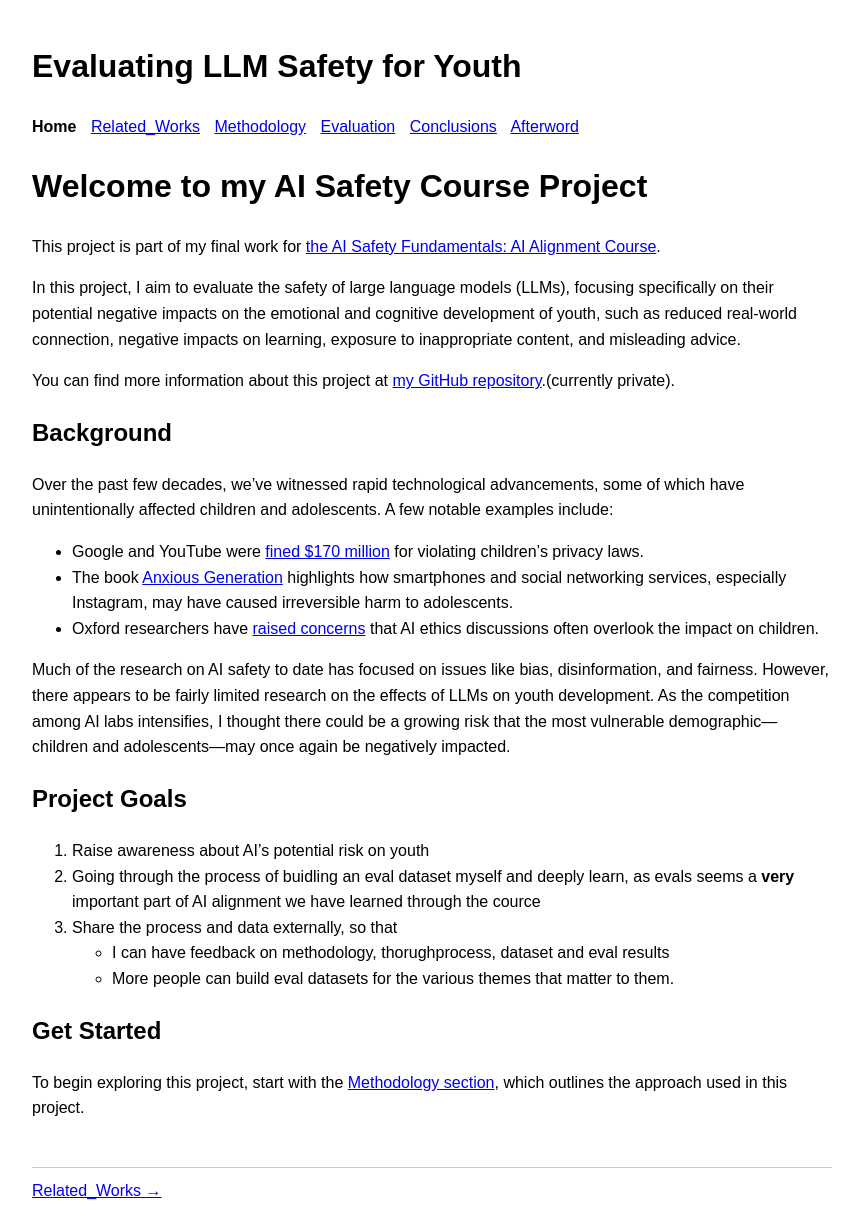
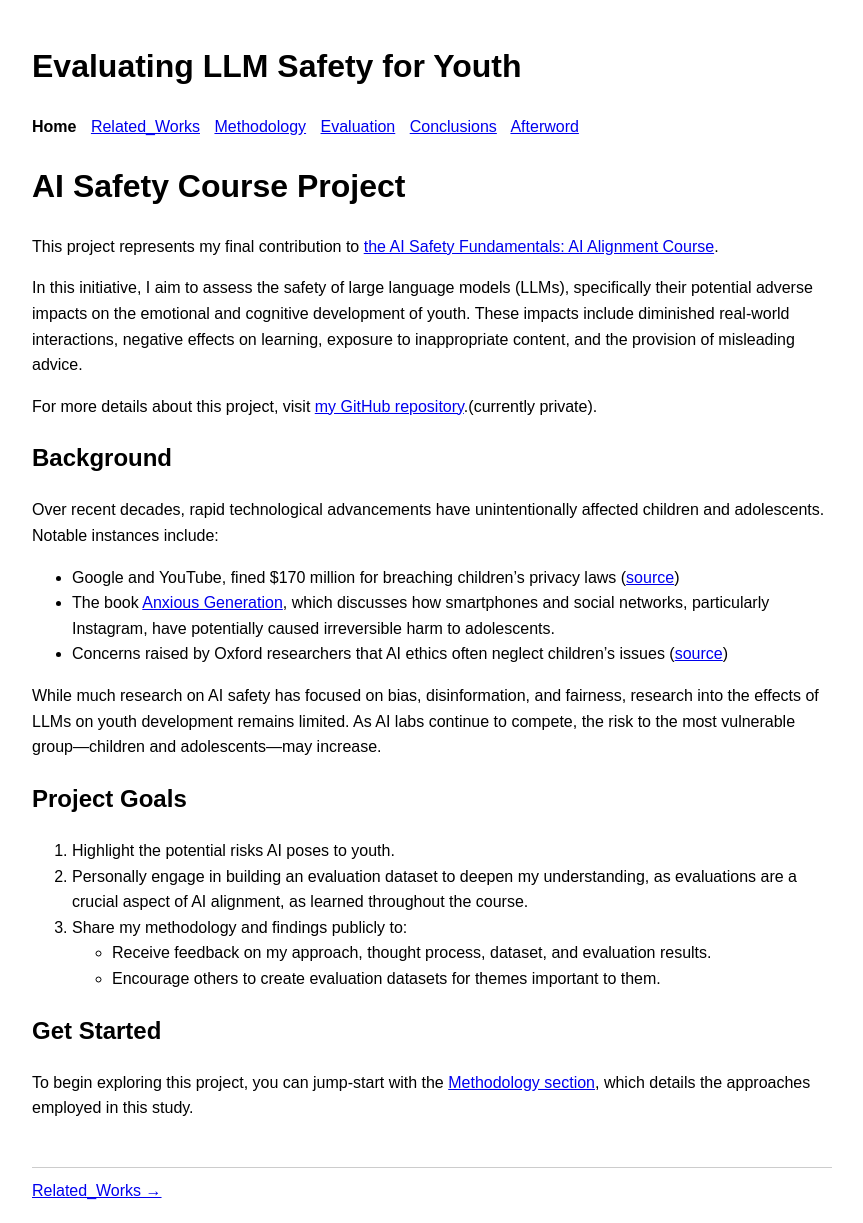
Before and after one commit to nidone/AI-Safety-Project, a Jekyll site: the page built from index.md, in a window 1280 px wide. Shown: the whole page, without its empty margins (208-1071 px from the left). Built offline with Jekyll 4.4.1, drawn with Linux system fonts in a browser that asks for light colours; nearby versions of some CDN libraries.

```diff
--- a/index.md
+++ b/index.md
@@ -3,32 +3,32 @@ layout: default
 title: Home - Evaluating LLM Safety for Youth
 ---
 
-# Welcome to my AI Safety Course Project
+# AI Safety Course Project
 
-This project is part of my final work for [the AI Safety Fundamentals: AI Alignment Course](https://aisafetyfundamentals.com/alignment/).
+This project represents my final contribution to [the AI Safety Fundamentals: AI Alignment Course](https://aisafetyfundamentals.com/alignment/).
 
-In this project, I aim to evaluate the safety of large language models (LLMs), focusing specifically on their potential negative impacts on the emotional and cognitive development of youth, such as reduced real-world connection, negative impacts on learning, exposure to inappropriate content, and misleading advice.
+In this initiative, I aim to assess the safety of large language models (LLMs), specifically their potential adverse impacts on the emotional and cognitive development of youth. These impacts include diminished real-world interactions, negative effects on learning, exposure to inappropriate content, and the provision of misleading advice.
 
-You can find more information about this project at [my GitHub repository](https://github.com/nidone/AI-Safety-Project).(currently private).
+For more details about this project, visit [my GitHub repository](https://github.com/nidone/AI-Safety-Project).(currently private).
 
 ## Background
 
-Over the past few decades, we’ve witnessed rapid technological advancements, some of which have unintentionally affected children and adolescents. A few notable examples include:
+Over recent decades, rapid technological advancements have unintentionally affected children and adolescents. Notable instances include:
 
-* Google and YouTube were [fined $170 million](https://www.ftc.gov/news-events/news/press-releases/2019/09/google-youtube-will-pay-record-170-million-alleged-violations-childrens-privacy-law) for violating children's privacy laws.
-* The book [Anxious Generation](https://www.anxiousgeneration.com/book) highlights how smartphones and social networking services, especially Instagram, may have caused irreversible harm to adolescents.
-* Oxford researchers have [raised concerns](https://www.ox.ac.uk/news/2024-03-21-ai-ethics-are-ignoring-children-say-oxford-researchers) that AI ethics discussions often overlook the impact on children.
+* Google and YouTube, fined $170 million for breaching children's privacy laws ([source](https://www.ftc.gov/news-events/news/press-releases/2019/09/google-youtube-will-pay-record-170-million-alleged-violations-childrens-privacy-law))
+* The book [Anxious Generation](https://www.anxiousgeneration.com/book), which discusses how smartphones and social networks, particularly Instagram, have potentially caused irreversible harm to adolescents.
+* Concerns raised by Oxford researchers that AI ethics often neglect children's issues ([source](https://www.ox.ac.uk/news/2024-03-21-ai-ethics-are-ignoring-children-say-oxford-researchers))
 
-Much of the research on AI safety to date has focused on issues like bias, disinformation, and fairness. However, there appears to be fairly limited research on the effects of LLMs on youth development. As the competition among AI labs intensifies, I thought there could be a growing risk that the most vulnerable demographic—children and adolescents—may once again be negatively impacted.
+While much research on AI safety has focused on bias, disinformation, and fairness, research into the effects of LLMs on youth development remains limited. As AI labs continue to compete, the risk to the most vulnerable group—children and adolescents—may increase.
 
 ## Project Goals
-1. Raise awareness about AI's potential risk on youth
-2. Going through the process of buidling an eval dataset myself and deeply learn, as evals seems a **very** important part of AI alignment we have learned through the cource
-3. Share the process and data externally, so that
-  * I can have feedback on methodology, thorughprocess, dataset and eval results
-  * More people can build eval datasets for the various themes that matter to them.
+1. Highlight the potential risks AI poses to youth.
+2. Personally engage in building an evaluation dataset to deepen my understanding, as evaluations are a crucial aspect of AI alignment, as learned throughout the course.
+3. Share my methodology and findings publicly to:
+  * Receive feedback on my approach, thought process, dataset, and evaluation results.
+  * Encourage others to create evaluation datasets for themes important to them.
 
 ## Get Started
 
-To begin exploring this project, start with the [Methodology section](https://nidone.github.io/AI-Safety-Project/methodology), which outlines the approach used in this project.
+To begin exploring this project, you can jump-start with the [Methodology section](https://nidone.github.io/AI-Safety-Project/methodology), which details the approaches employed in this study.
 <br /> <br />
```
Also changed, not shown: afterword.md (+15 -11 lines), conclusions.md (+12 -18 lines), evaluation.md (+19 -15 lines), methodology.md (+22 -39 lines), relatedworks.md (+7 -7 lines), README.md.
